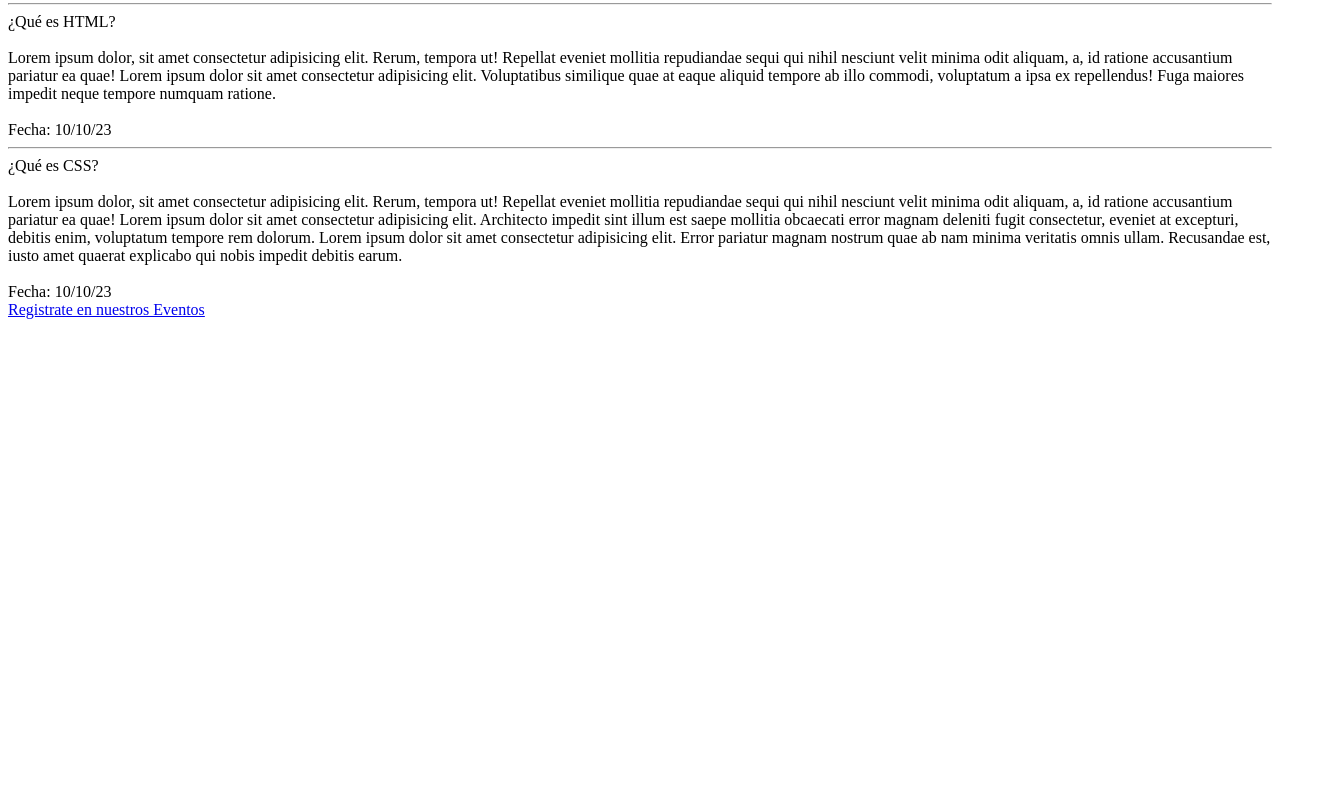
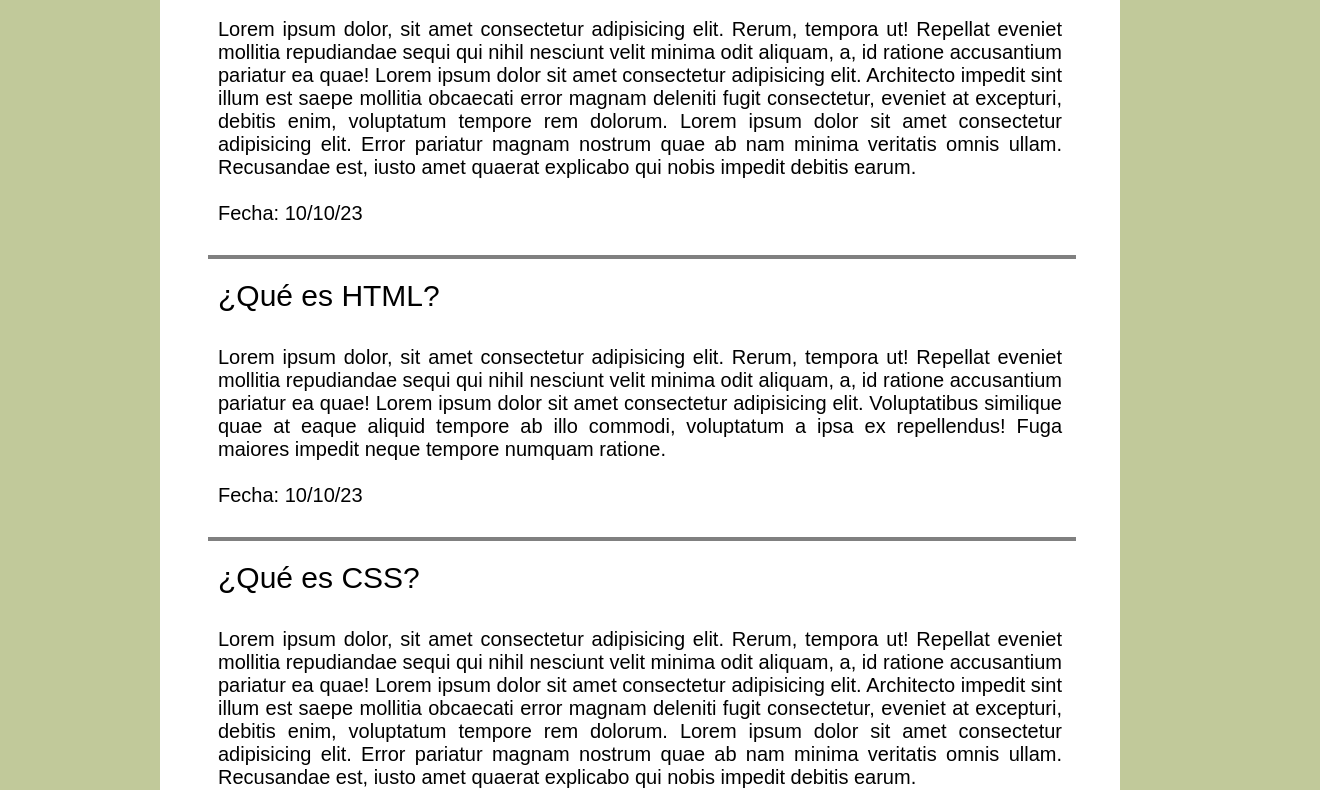
Before and after one commit to Duvan420/Galeria, a plain HTML site: page html/Eventos.html in a window 1280 px wide. Shown: the part 522-1312 px from the top of the page, 1320 px wide, since content can reach past the window. Before the commit the page ends 849 px from the top, so only its background shows below. Drawn offline with Linux system fonts and the light colour scheme; the site is published under a folder, as on GitHub Pages, so addresses that start at the root find nothing; files whose address does not match are found by name.

Commit message:
Update Eventos.html

```diff
--- a/html/Eventos.html
+++ b/html/Eventos.html
@@ -4,8 +4,8 @@
     <meta charset="UTF-8">
     <meta name="viewport" content="width=device-width, initial-scale=1.0">
     <title>Document</title>
-    <link rel="stylesheet" href="/css/reset.css">
-    <link rel="stylesheet" href="/css/Styles.css">
+    <link rel="stylesheet" href="../css/reset.css">
+    <link rel="stylesheet" href="../css/Styles.css">
     <script src="js/script.js"></script>
 </head>
 <body>
```
